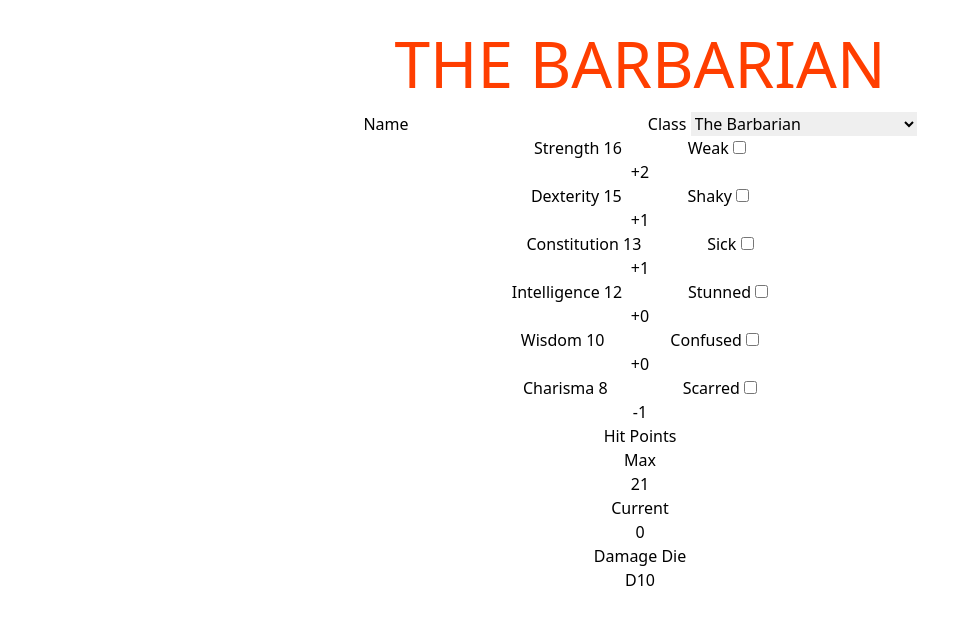
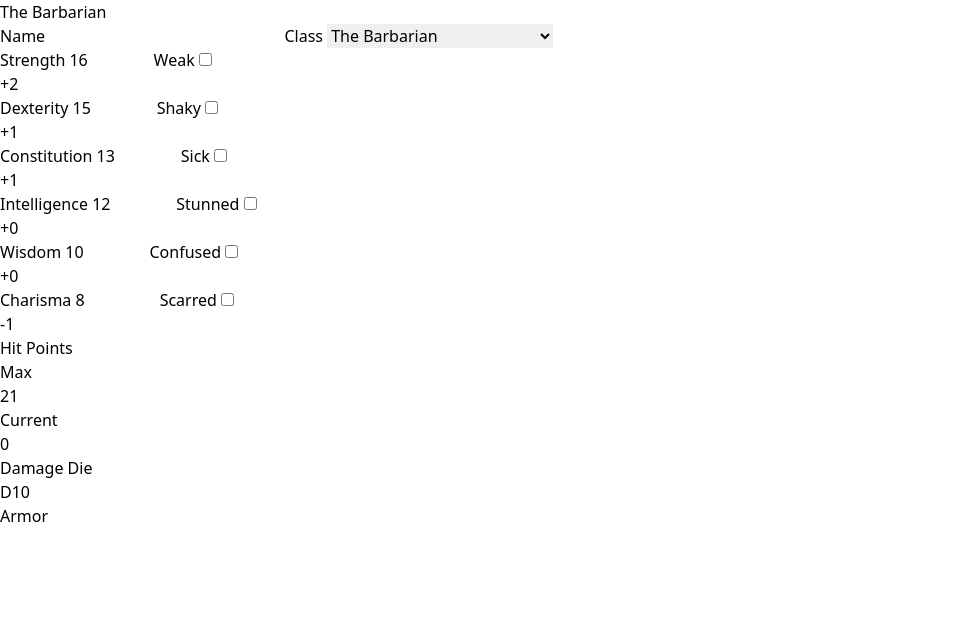
Before and after one commit to robfletcher/dungeon-world-sheets, a Svelte app: page / in a window 1280 px wide. Shown: the top 624 px of the page, without its empty margins (0-980 px from the left). Built offline with nearby package versions, Linux system fonts and the light colour scheme.

Commit message:
Better Tailwind integration
See https://dev.to/sarioglu/using-svelte-with-tailwindcss-a-better-approach-47ph

```diff
--- a/package.json
+++ b/package.json
@@ -10,15 +10,14 @@
     "@fullhuman/postcss-purgecss": "^2.1.0",
     "@rollup/plugin-commonjs": "^11.0.0",
     "@rollup/plugin-node-resolve": "^7.0.0",
-    "autoprefixer": "^9.7.4",
     "postcss": "^7.0.27",
-    "postcss-import": "^12.0.1",
+    "postcss-load-config": "^2.1.0",
     "rollup": "^1.20.0",
     "rollup-plugin-livereload": "^1.0.0",
-    "rollup-plugin-postcss": "^2.3.0",
     "rollup-plugin-svelte": "^5.0.3",
     "rollup-plugin-terser": "^5.1.2",
     "svelte": "^3.0.0",
+    "svelte-preprocess": "^3.4.0",
     "tailwindcss": "^1.2.0"
   },
   "dependencies": {
--- a/postcss.config.js
+++ b/postcss.config.js
@@ -1,17 +1,19 @@
-const production = !process.env.ROLLUP_WATCH;
-const purgecss = require("@fullhuman/postcss-purgecss");
-const tailwindcss = require("tailwindcss");
+const purgecss = require('@fullhuman/postcss-purgecss')({
+  content: [
+    './**/**/*.html',
+    './**/**/*.svelte'
+  ],
+
+  whitelistPatterns: [/svelte-/],
+
+  defaultExtractor: content => content.match(/[\w-/:]+(?<!:)/g) || []
+});
+
+const production = !process.env.ROLLUP_WATCH
 
 module.exports = {
   plugins: [
-    require("postcss-import")(),
-    tailwindcss("tailwind.config.js"),
-    require("autoprefixer"),
-    // Only purge css on production
-    production &&
-    purgecss({
-      content: ["./**/*.html", "./**/*.svelte"],
-      defaultExtractor: content => content.match(/[A-Za-z0-9-_:/]+/g) || []
-    })
+    require('tailwindcss'),
+    ...(production ? [purgecss] : [])
   ]
 };
--- a/rollup.config.js
+++ b/rollup.config.js
@@ -3,7 +3,7 @@ import resolve from '@rollup/plugin-node-resolve';
 import commonjs from '@rollup/plugin-commonjs';
 import livereload from 'rollup-plugin-livereload';
 import {terser} from 'rollup-plugin-terser';
-import postcss from 'rollup-plugin-postcss';
+import sveltePreprocess from 'svelte-preprocess';
 
 const production = !process.env.ROLLUP_WATCH;
 
@@ -16,8 +16,6 @@ export default {
     file: 'public/build/bundle.js'
   },
   plugins: [
-    postcss({extract: true}),
-
     svelte({
       // enable run-time checks when not in production
       dev: !production,
@@ -25,7 +23,8 @@ export default {
       // a separate file - better for performance
       css: css => {
         css.write('public/build/bundle.css');
-      }
+      },
+      preprocess: sveltePreprocess({ postcss: true }),
     }),
 
     // If you have external dependencies installed from
--- a/src/App.svelte
+++ b/src/App.svelte
@@ -1,4 +1,6 @@
 <script>
+  import Tailwindcss from './Tailwindcss.svelte';
+
   import Stats from "./Stats.svelte";
   import HitPoints from "./HitPoints.svelte";
   import DamageDie from "./DamageDie.svelte";
@@ -25,6 +27,8 @@
   $: character.hitPoints.max = character.playbook.baseHitPoints + character.stats.constitution;
 </script>
 
+<Tailwindcss />
+
 <main class="container">
   <h1>{character.name} {character.playbook.name}</h1>
 
@@ -40,26 +44,5 @@
   <Stats bind:character={character}/>
   <HitPoints bind:character={character}/>
   <DamageDie bind:character={character}/>
+  <section id="armor"><h1>Armor</h1></section>
 </main>
-
-<style>
-  main {
-    text-align: center;
-    padding: 1em;
-    max-width: 240px;
-    margin: 0 auto;
-  }
-
-  h1 {
-    color: #ff3e00;
-    text-transform: uppercase;
-    font-size: 4em;
-    font-weight: 100;
-  }
-
-  @media (min-width: 640px) {
-    main {
-      max-width: none;
-    }
-  }
-</style>
--- /dev/null
+++ b/src/Tailwindcss.svelte
@@ -0,0 +1,5 @@
+<style global>
+  @tailwind base;
+  @tailwind components;
+  @tailwind utilities;
+</style>
--- a/src/main.css
+++ /dev/null
@@ -1,3 +0,0 @@
-@import "tailwindcss/base";
-@import "tailwindcss/components";
-@import "tailwindcss/utilities";
--- a/src/main.js
+++ b/src/main.js
@@ -1,5 +1,4 @@
 import App from './App.svelte';
-import "./main.css";
 
 const app = new App({
 	target: document.body,
--- a/tailwind.config.js
+++ b/tailwind.config.js
@@ -1,7 +1,10 @@
 module.exports = {
   theme: {
+    extend: {},
     container: {
-      center: true,
-    },
+      center: true
+    }
   },
+  variants: {},
+  plugins: [],
 };
```
Also changed, not shown: 1 other file (tests, documents, lock files or other folders).
